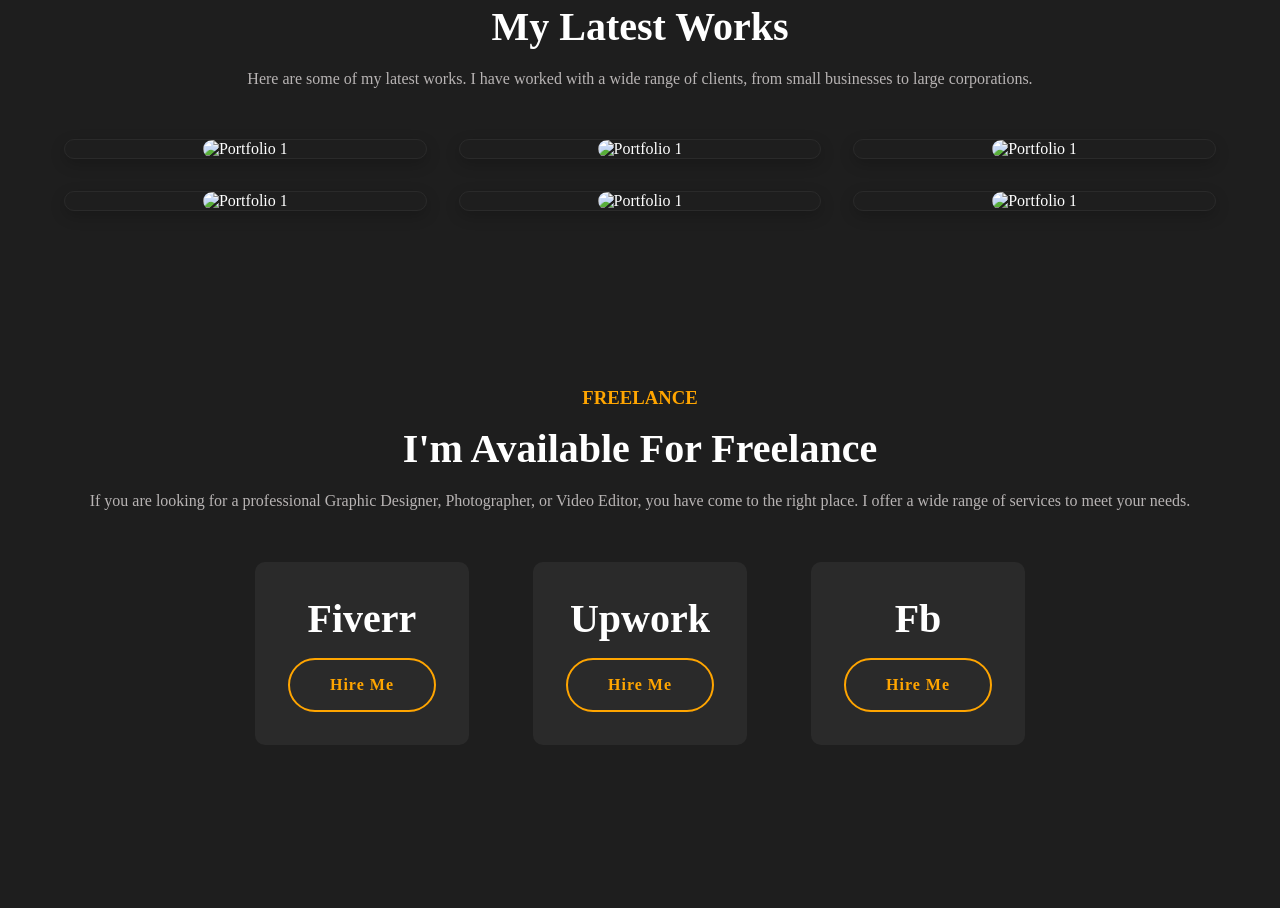
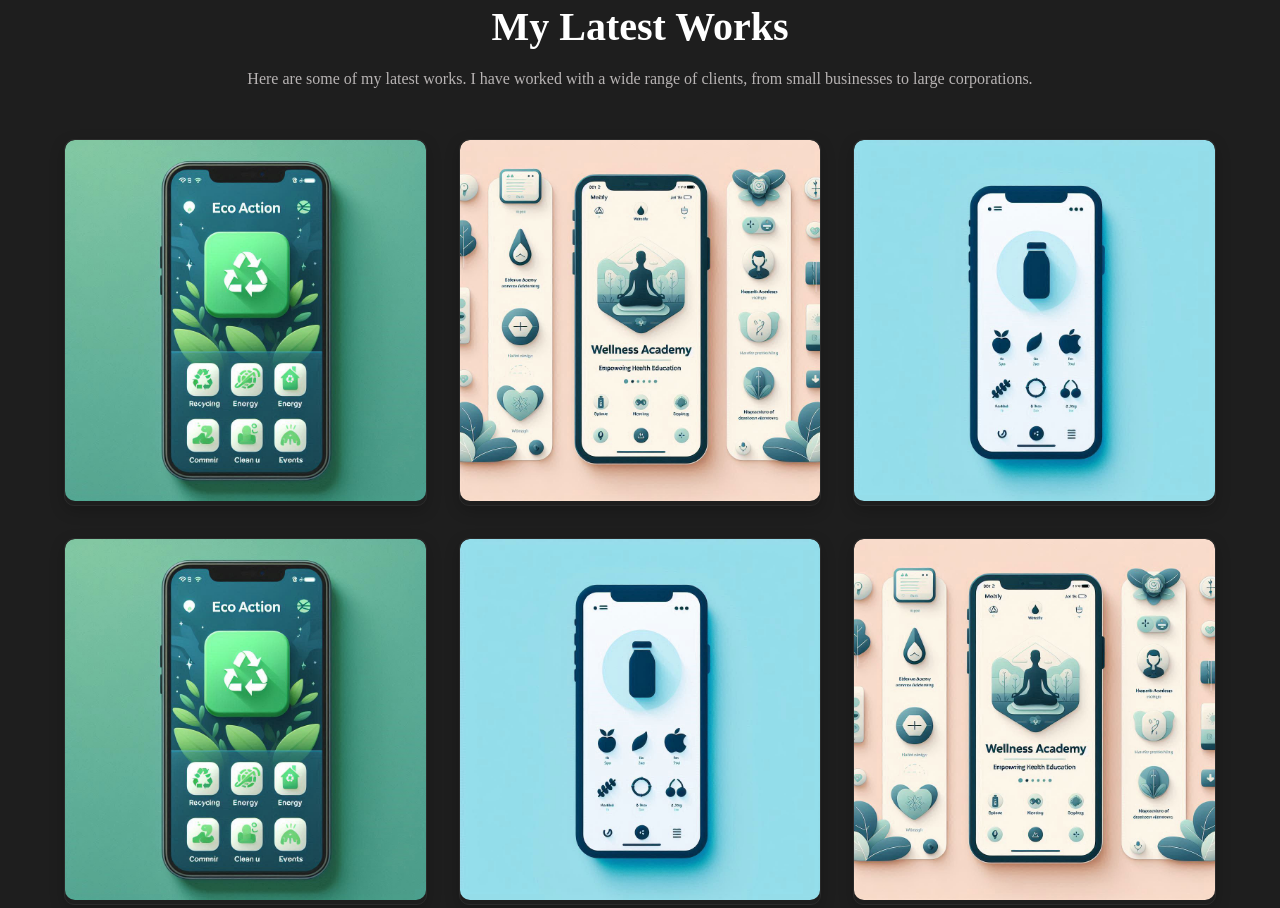
Before and after one commit to devilarence/devilarence_webdev, a plain HTML site: page index.html in a window 1280 px wide. Shown: the part 1462-2370 px from the top of the page. Drawn offline with Linux system fonts and the light colour scheme.

Commit message:
Update index.html

```diff
--- a/index.html
+++ b/index.html
@@ -32,7 +32,7 @@
                 <button class="contact-btn">CONTACT ME</button>
             </div>
             <div class="hero-image">
-                <img src="/pic/me.jpg" alt="Profile Photo">
+                <img src="me.jpg" alt="Profile Photo">
             </div>
             <div class="introduction">
                 <h3>INTRODUCTION</h3>
@@ -78,22 +78,22 @@
 
     <div class="portfolio-grid">
         <div class="portfolio-item">
-            <img src="/pic/3.jpeg" alt="Portfolio 1">
+            <img src="3.jpeg" alt="Portfolio 1">
         </div>
         <div class="portfolio-item">
-            <img src="/pic/2.jpeg " alt="Portfolio 1">
+            <img src="2.jpeg " alt="Portfolio 1">
         </div>
         <div class="portfolio-item">
-            <img src="/pic/1.jpeg" alt="Portfolio 1">
+            <img src="1.jpeg" alt="Portfolio 1">
         </div>
         <div class="portfolio-item">
-            <img src="/pic/3.jpeg" alt="Portfolio 1">
+            <img src="3.jpeg" alt="Portfolio 1">
         </div>
         <div class="portfolio-item">
-            <img src="/pic/1.jpeg" alt="Portfolio 1">
+            <img src="1.jpeg" alt="Portfolio 1">
         </div>
         <div class="portfolio-item">
-            <img src="/pic/2.jpeg" alt="Portfolio 1">
+            <img src="2.jpeg" alt="Portfolio 1">
         </div>
     </div>
 </section>
```
